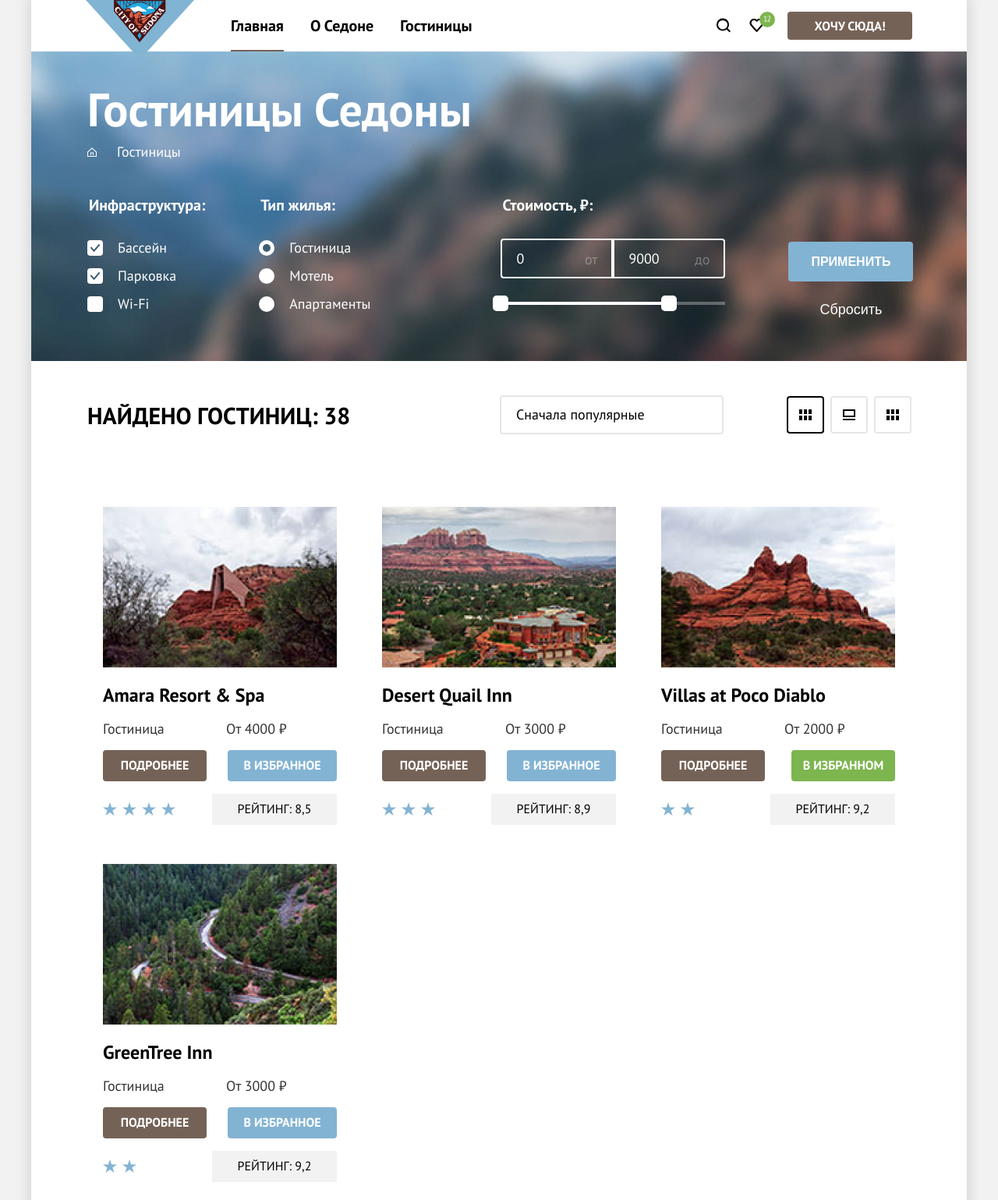
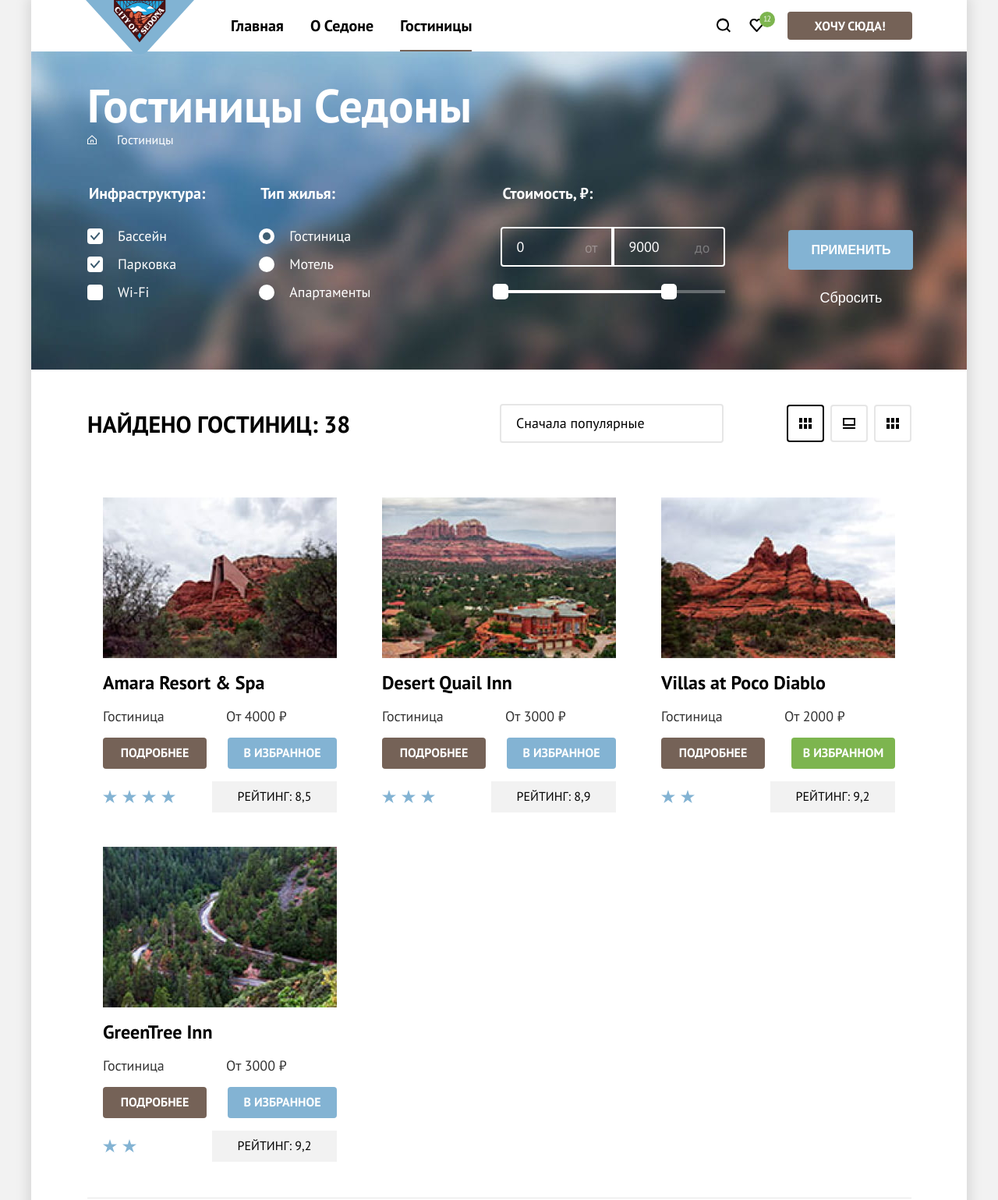
Before and after one commit to htmlacademy-htmlcss/1281335-sedona-33, a plain HTML site: page catalog.html in a window 1280 px wide. Shown: the top 1539 px of the page at 78% size. Drawn offline with Linux system fonts and the light colour scheme.

Commit message:
Правки по Pixel Perfect страницы catalog.html

```diff
--- a/catalog.html
+++ b/catalog.html
@@ -15,13 +15,13 @@
         </a>
         <ul class="navigation__list">
           <li class="navigation__item">
-            <a class="navigation__link navigation__link--current" href="index.html">Главная</a>
+            <a class="navigation__link" href="index.html">Главная</a>
           </li>
           <li class="navigation__item">
             <a class="navigation__link" href="#">О Седоне</a>
           </li>
           <li class="navigation__item">
-            <a class="navigation__link" href="#">Гостиницы</a>
+            <a class="navigation__link navigation__link--current" href="#">Гостиницы</a>
           </li>
         </ul>
         <ul class="navigation__list navigation__user">
--- a/styles/styles.css
+++ b/styles/styles.css
@@ -412,7 +412,7 @@ body h2 {
   /*width: 800px;*/
   text-align: center;
   margin: 0px 200px;
-  padding-top: 48px;
+  padding-top: 43px;
   padding-bottom: 141px;
 }
 
@@ -478,8 +478,8 @@ body h2 {
 
 .header-inner {
   box-sizing: border-box;
-  min-height: 373px;
-  padding: 35px 72px 50px 72px;
+  min-height: 408px;
+  padding: 35px 72px 76px;
   margin-bottom: 25px;
   color: #FFFFFF;
   background-color: #756257;
@@ -487,13 +487,15 @@ body h2 {
 }
 
 .header-inner-title {
-  margin-top: 0;
-  margin-bottom: 5px;
+  margin: 0;
   font-size: 60px;
-  line-height: 78px;
+  line-height: 68px;
 }
 
 .breadcrumbs {
+  margin: 0;
+  font-size: 16px;
+  line-height: 21px;
   display: flex;
   flex-wrap: wrap;
   margin: 0px 0px 45px 0px;
@@ -758,7 +760,7 @@ body h2 {
   display: flex;
   /*justify-content: space-between;*/
   width: 1057px;
-  margin-bottom: 53px;
+  margin-bottom: 30px;
 }
 
 .sorting--title {
@@ -909,10 +911,9 @@ body h2 {
   display: grid;
   grid-template-columns: repeat(3, 340px);
   list-style-type: none;
-  margin: 0;
-  margin-bottom: 34px;
+  margin: 0 0 26px 0;
   padding: 0;
-  gap: 10px 18px;
+  gap: 4px 18px;
 }
 
 .hotel-card {
@@ -935,7 +936,7 @@ body h2 {
 }
 
 .hotel-card__image {
-  margin-bottom: 16px;
+  margin-bottom: 12px;
 }
 
 .hotel-card__link:hover .hotel-card__image {
@@ -1244,7 +1245,7 @@ body h2 {
 .modal__container {
   display: flex;
   /*Отключаем модальное окно*/
-  display: none;
+  /*display: none;*/
   position: fixed;
   top: 0;
   left: 0;
```
